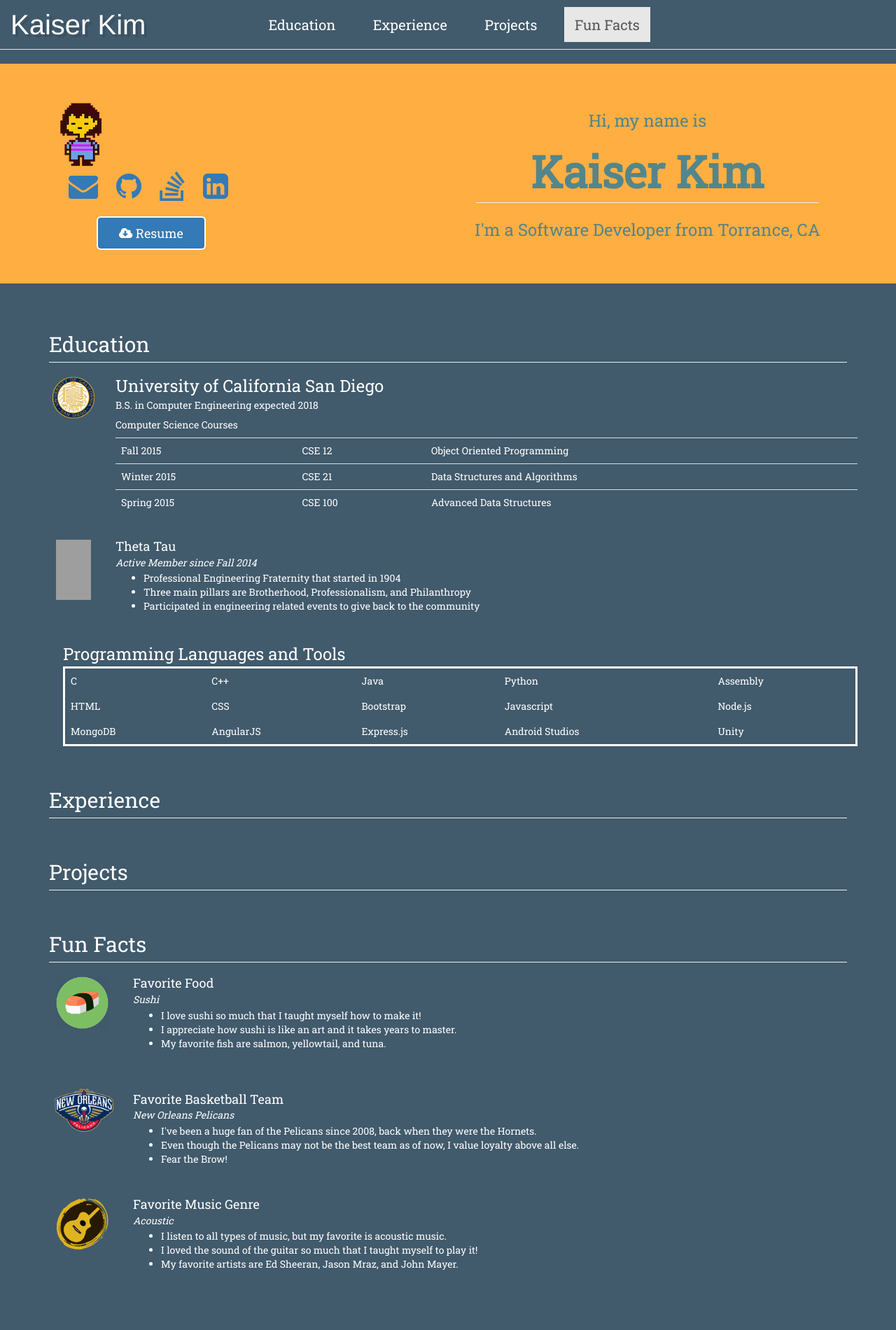
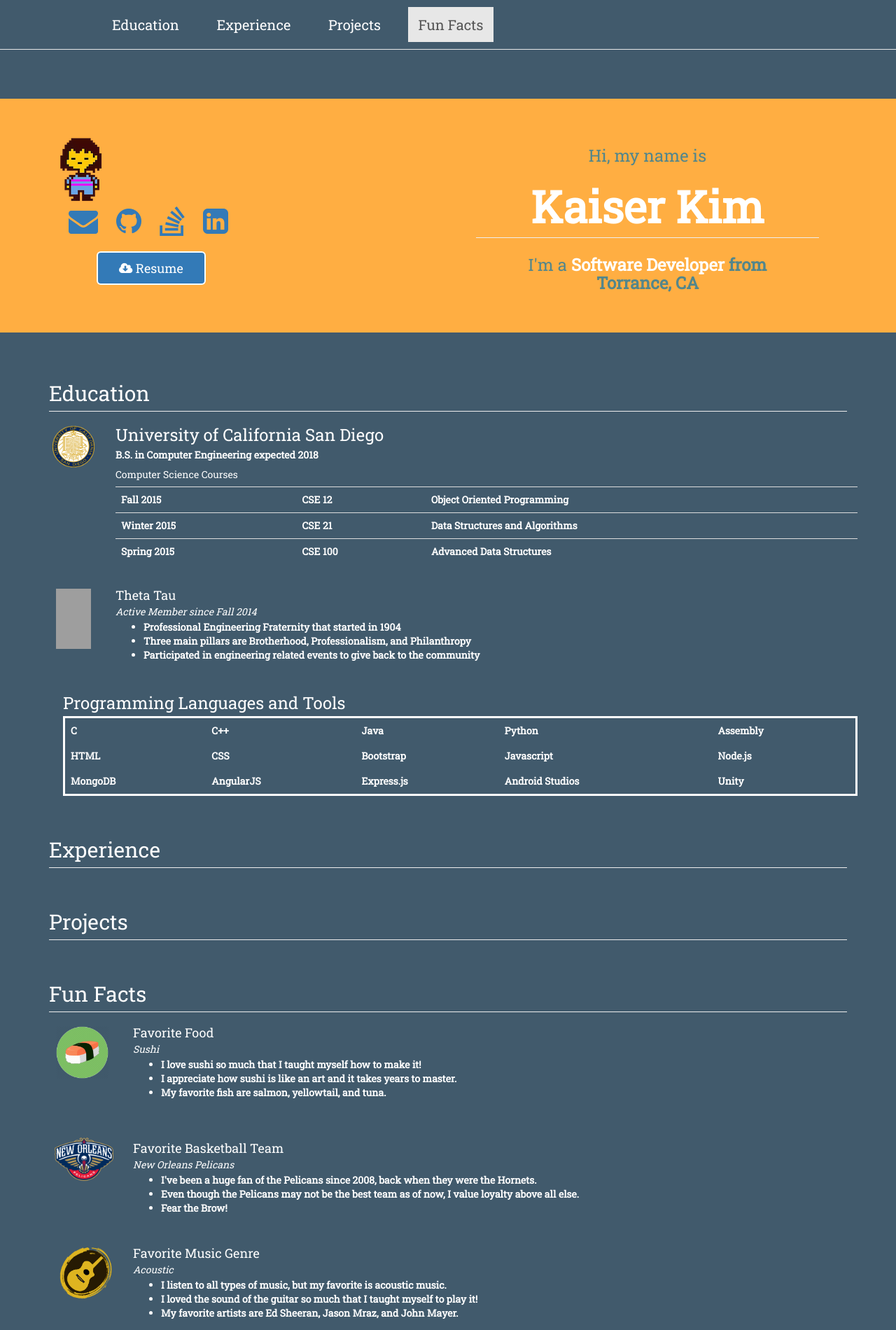
Before and after one commit to kaiserpk/Old-Website, a PHP site: page / in a window 1280 px wide. Shown: the part 650-2550 px from the top of the page at 70% size. Run offline with PHP 8.4, Linux system fonts and the light colour scheme; some libraries are stand-ins or nearby versions; some web fonts are replaced; grey boxes are pictures that could not be loaded.

Commit message:
Fixed margins and navbar

```diff
--- a/css/style.css
+++ b/css/style.css
@@ -73,14 +73,22 @@ body {
 .jumbotron {
   color: #53868b;
   background: #ffae42;
+  margin-top: 70px;
 }
   .jumbotron h1,h3 {
     text-align: center;
   }
 
-.box-pad {
-  padding-top: 15px;
-  padding-left: 53px;
+@media (max-width: 768px) {
+  .mobile-adjust {
+    margin-left: 115px;
+    margin-bottom: 35px;
+  }
+}
+
+.resume-margin {
+  margin-top: 15px;
+  margin-left: 53px;
 }
 
 .resume-pad {
@@ -155,7 +163,7 @@ body {
   text-align: left;
 }
 
-.icon-pad {
+.sushi {
   padding-left: 25px;
   padding-right: 35px;
 }
@@ -163,6 +171,11 @@ body {
 .pelicans {
   padding-left: 15px;
   padding-right: 20px;
+}
+
+.guitar {
+  padding-left: 30px;
+  padding-right: 30px;
 }
 
 .skills {
--- a/index.html
+++ b/index.html
@@ -65,7 +65,7 @@
       <div class="jumbotron">
         <div class="container">
 
-          <div class="col-lg-6 col-md-6">
+          <div class="col-lg-6 col-md-6 mobile-adjust">
             <img src="assets/img/frisk.png"><br>
             <table>
               <tr>
@@ -83,15 +83,15 @@
                 </td>
               </tr>
             </table>
-            <div class="box-pad">
+            <div class="resume-margin">
               <a href="assets/files/resume.pdf" class="btn btn-primary btn-lg table-box resume-pad" role="button"><i class="fa fa-cloud-download"><span id="resume-button"> Resume </span></i></a>
             </div>
           </div>
 
           <div class="col-lg-6 col-md-6">
             <h3> Hi, my name is </h3>
-            <h1 class="page-header sm-margin"><strong> Kaiser Kim </strong></h1>
-            <h3> I'm a Software Developer from Torrance, CA </h3>
+            <h1 class="page-header sm-margin" style="color:white"><strong> Kaiser Kim </strong></h1>
+            <h3> I'm a <span style="color:white"><strong> Software Developer <strong></span> from <br> Torrance, CA </h3>
           </div>
         </div>
 
@@ -133,7 +133,7 @@
           </div>
 
           <div class="media">
-            <div class="media-left icon-pad">
+            <div class="media-left sushi">
               <img class="media-object" src="assets/img/tt.png" height="86px" width="50px">
             </div>
             <div class="media-body">
@@ -220,7 +220,7 @@
         <div class="row">
 
           <div class="media">
-            <div class="media-left icon-pad">
+            <div class="media-left sushi">
               <img class="media-object" src="assets/img/sushi.png" height="75px" width="75px">
             </div>
             <div class="media-body">
@@ -253,7 +253,7 @@
 
           <div class="md-margin"></div>
           <div class="media">
-            <div class="media-left icon-pad">
+            <div class="media-left guitar">
               <img class="media-object" src="assets/img/guitar.png" height="75px" width="75px">
             </div>
             <div class="media-body">
--- a/js/navbar.js
+++ b/js/navbar.js
@@ -7,13 +7,23 @@ $('#nav').affix({
 /* highlight the top nav as scrolling occurs */
 $('body').scrollspy({ target: '#nav' })
 
+/* brand fade in if navbar is near */
+$(window).scroll(function() {
+  if ( $(this).scrollTop() > 600 ) {
+    $('.scroll-top').fadeIn();
+  }
+  else {
+    $('.scroll-top').fadeOut();
+  }
+});
+
 /* smooth scrolling for scroll to top */
 $('.scroll-top').click(function() {
   $('body, html').animate({scrollTop: 0}, 1000);
 });
 
 $('.scroll-down').click(function() {
-  $('body, html').animate({scrollTop: 649}, 1000);
+  $('body, html').animate({scrollTop: 650}, 1500);
 });
 
 /* smooth scrolling for nav sections */
```
